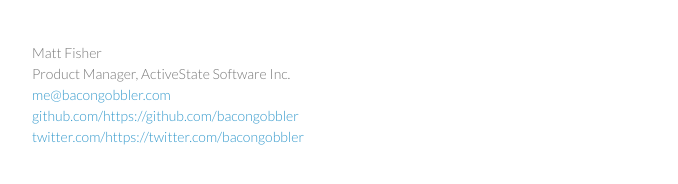
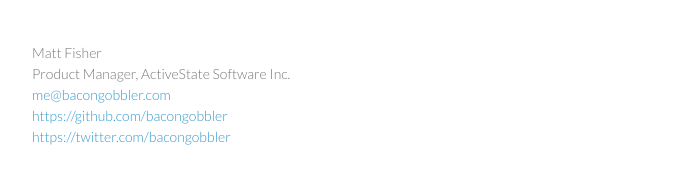
Before and after one commit to bacongobbler/bacongobbler.github.io, a Jekyll site: the page built from index.html, in a window 1280 px wide. Shown: the part 683-867 px from the top of the page, without its empty margins (178-856 px from the left). Built offline with Jekyll 4.4.1, drawn with Linux system fonts in a browser that asks for light colours.

Commit message:
update twitter/github URLs

```diff
--- a/_layouts/default.html
+++ b/_layouts/default.html
@@ -29,9 +29,9 @@
         <p>
           {{ site.author.name }}<br />
           Product Manager, ActiveState Software Inc.<br />
-          <a href="mailto:{{ site.author.email }}">{{ site.author.email }}</a>
-          <a href="http://github.com/{{ site.author.github }}/">github.com/{{ site.author.github }}</a><br />
-          <a href="http://twitter.com/{{ site.author.twitter }}/">twitter.com/{{ site.author.twitter }}</a><br />
+          <a href="mailto:{{ site.author.email }}">{{ site.author.email }}</a><br />
+          <a href="{{ site.author.github }}">{{ site.author.github }}</a><br />
+          <a href="{{ site.author.twitter }}/">{{ site.author.twitter }}</a><br />
         </p>
       </div>
     </footer>
```
